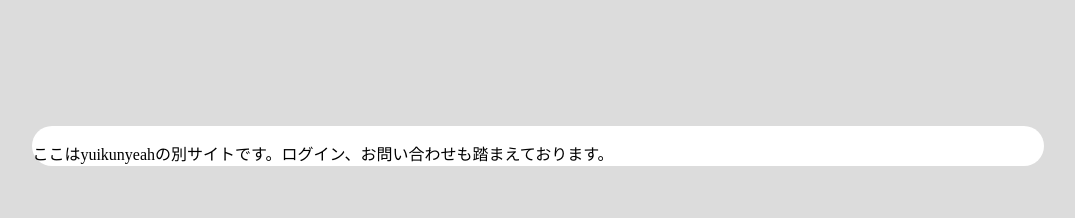
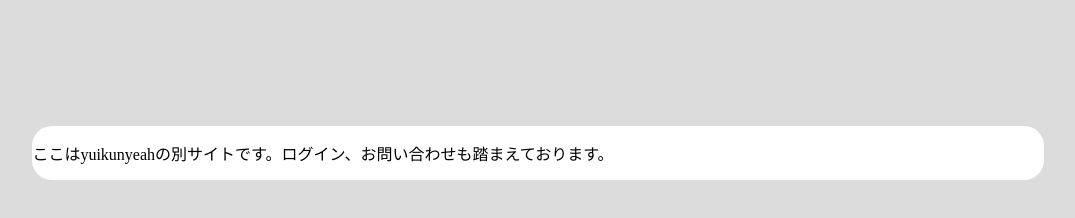
Before and after one commit to yuikunyeah/rogin-site, a plain HTML site: page index.html in a window 1280 px wide. Shown: the whole page, without its empty margins (102-1177 px from the left). Drawn offline with Linux system fonts and the light colour scheme.

Commit message:
Update open.css

```diff
--- a/open.css
+++ b/open.css
@@ -174,7 +174,7 @@ li{
 border-radius: 20px;
 
   Padding: 15px 0px;
-height: 10px;
+height: 100%;
 }
 body a{
 color: #008080;
```
